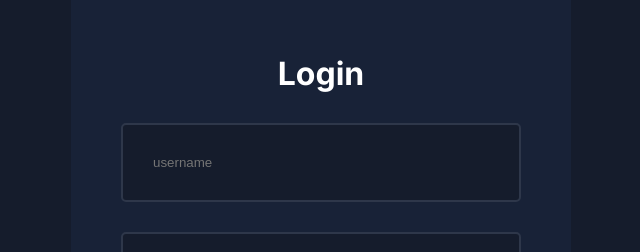
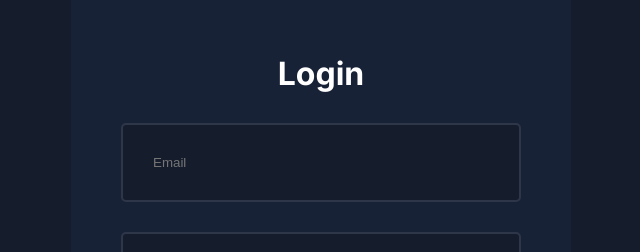
Before and after one commit to SameedHasan/Vehicle-Management-System, a Next.js app: page /login in a window 1280 px wide. Shown: the part 165-417 px from the top of the page, without its empty margins (319-959 px from the left). Built offline with nearby package versions, Linux system fonts and the light colour scheme.

Commit message:
login form

```diff
--- a/src/components/ui/auth/LoginForm.jsx
+++ b/src/components/ui/auth/LoginForm.jsx
@@ -11,7 +11,7 @@ const LoginForm = () => {
   return (
     <form action={formAction} className={styles.form}>
       <h1>Login</h1>
-      <input type="text" placeholder="username" name="username" />
+      <input type="email" placeholder="Email" name="email" />
       <input type="password" placeholder="password" name="password" />
       <button>Login</button>
       {state && state}
```
